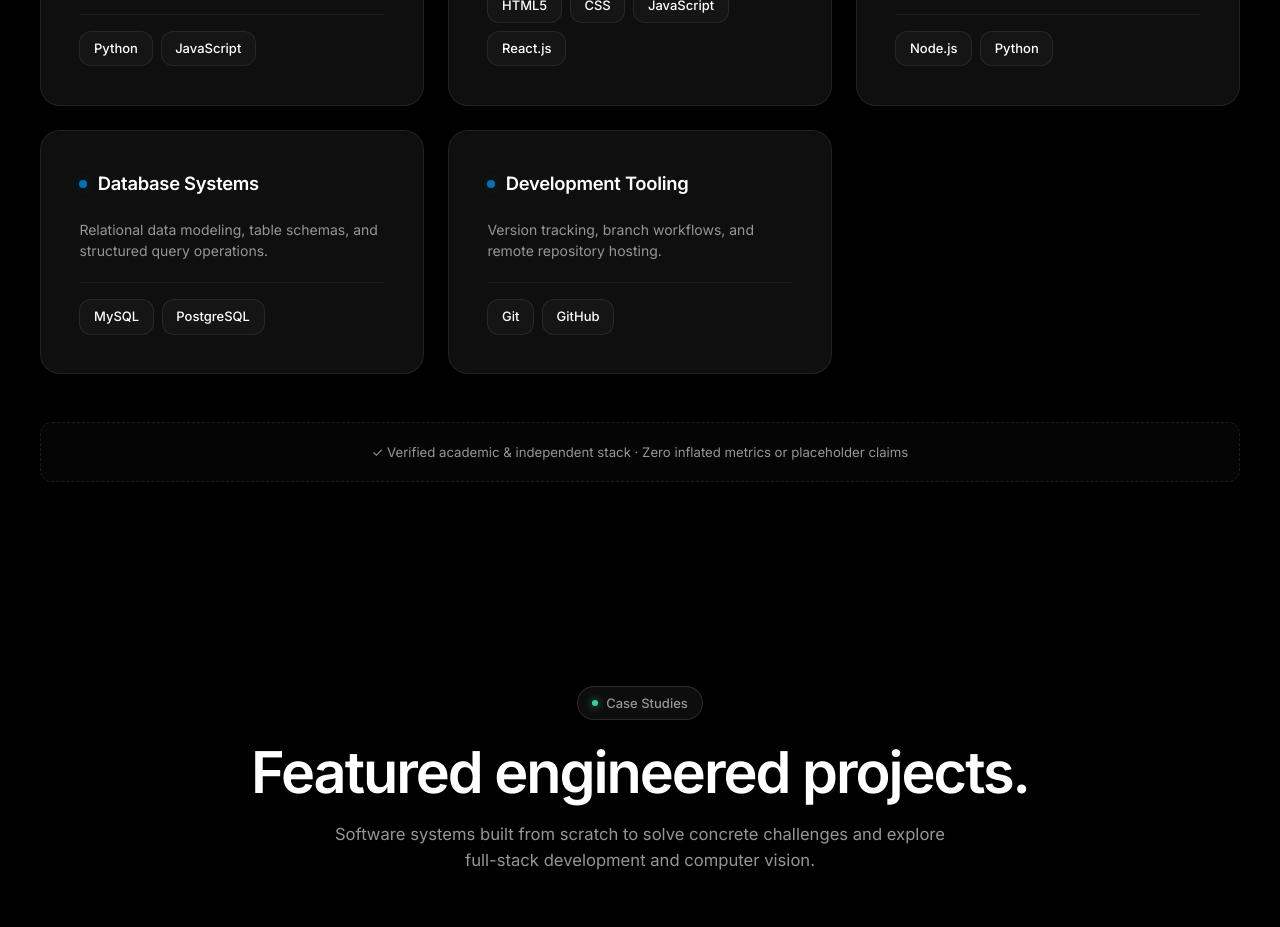
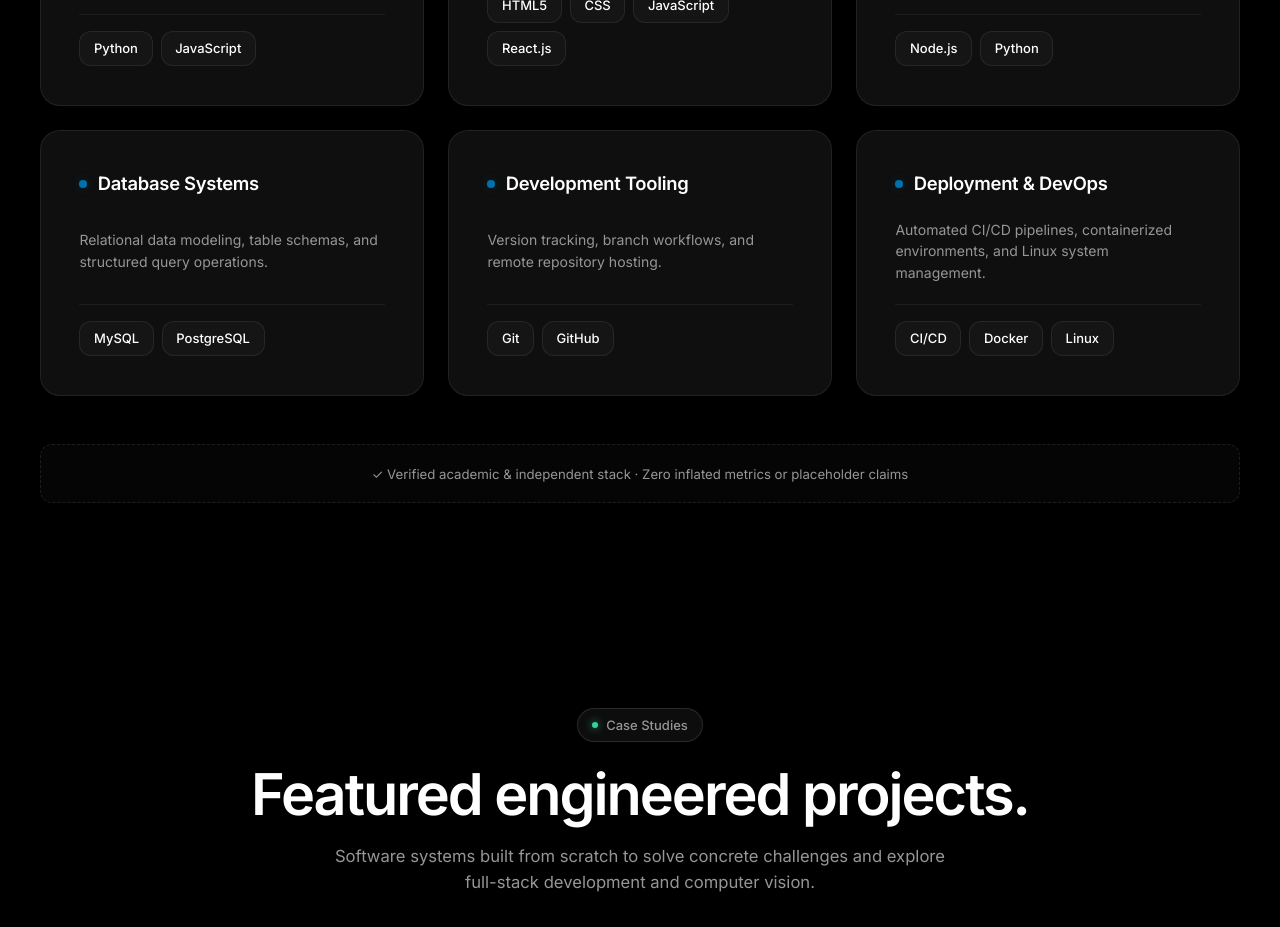
Before and after one commit to Shafyydev/My-Portfolio, a React (Vite) app: page / in a window 1280 px wide. Shown: the part 3300-4227 px from the top of the page. Built offline with nearby package versions, Linux system fonts and the light colour scheme.

Commit message:
feat: add Deployment & DevOps skills card (CI/CD, Docker, Linux)

```diff
--- a/src/components/Skills.jsx
+++ b/src/components/Skills.jsx
@@ -25,6 +25,11 @@ const SKILL_GROUPS = [
     category: 'Development Tooling',
     desc: 'Version tracking, branch workflows, and remote repository hosting.',
     skills: ['Git', 'GitHub'],
+  },
+  {
+    category: 'Deployment & DevOps',
+    desc: 'Automated CI/CD pipelines, containerized environments, and Linux system management.',
+    skills: ['CI/CD', 'Docker', 'Linux'],
   },
 ];
 
```
